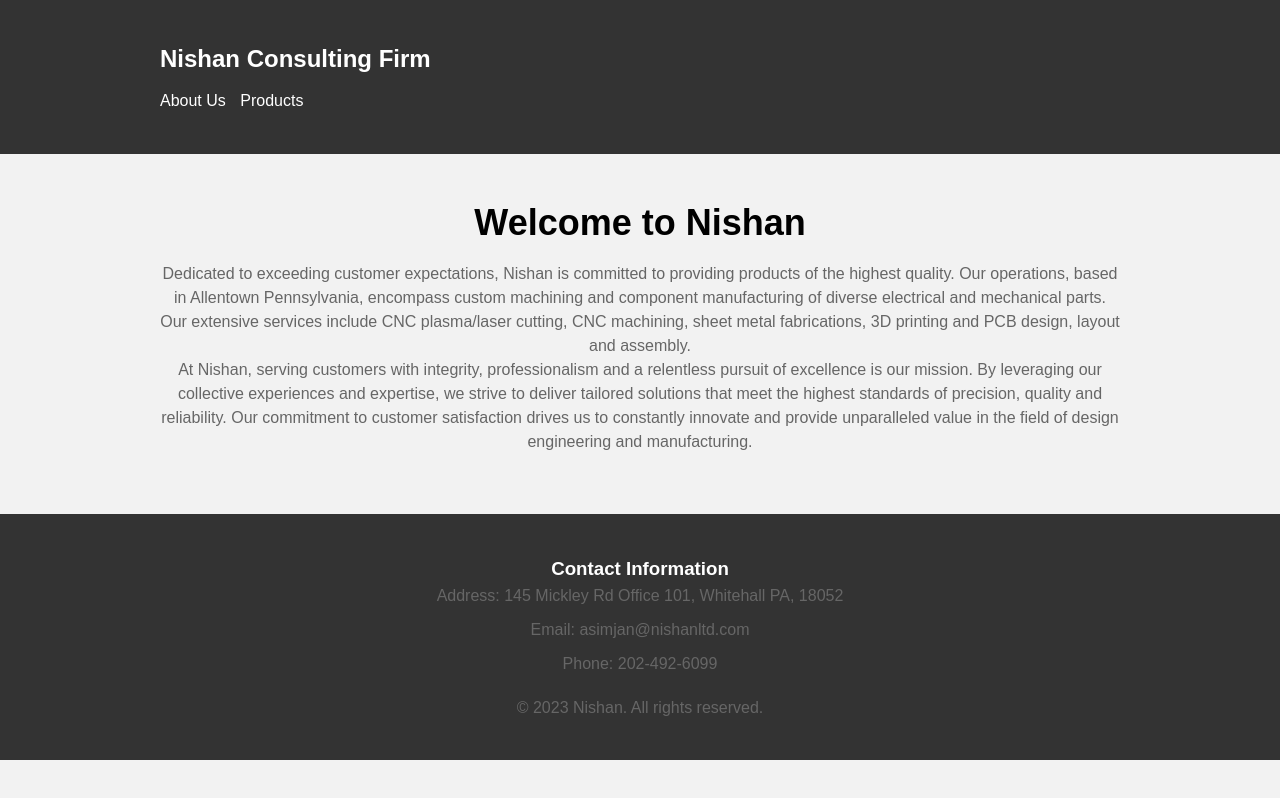
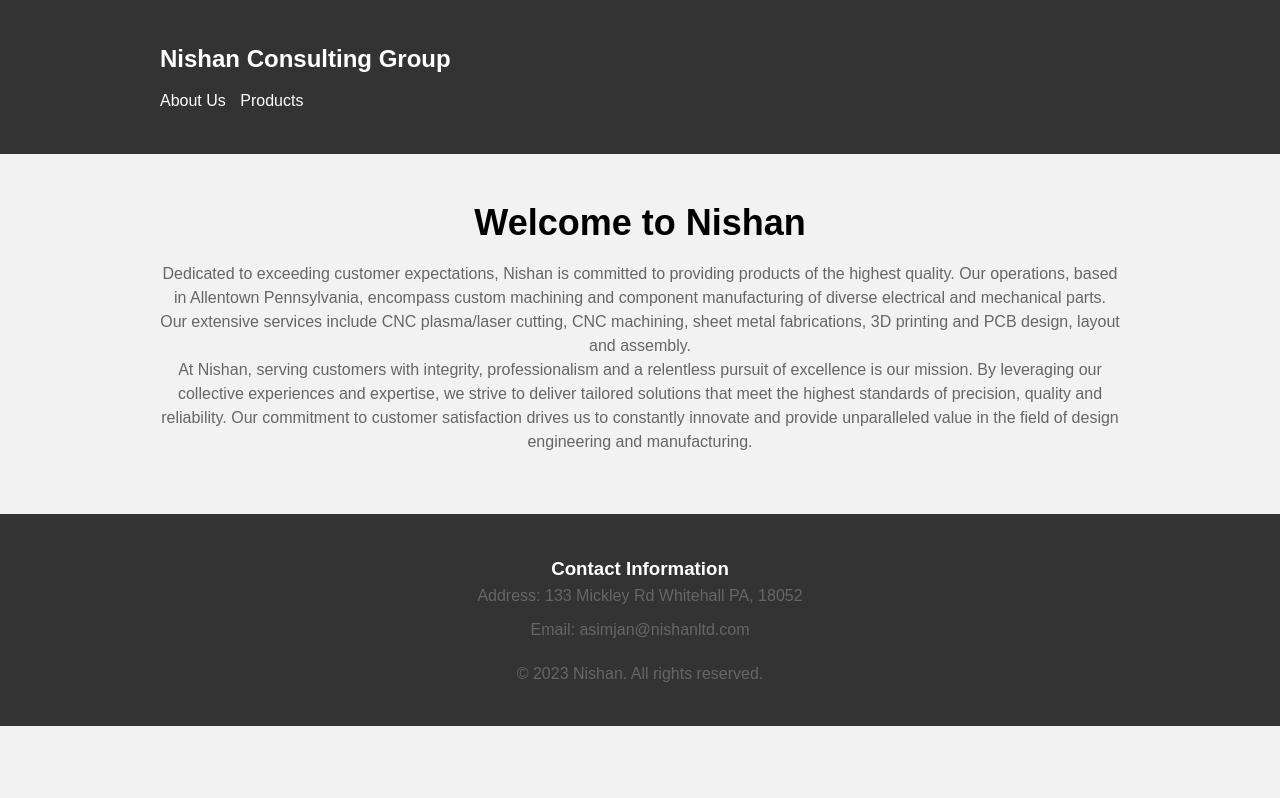
Before and after one commit to yousufkanan/NishanLLC, a plain HTML site: page index.html in a window 1280 px wide. Drawn offline with Linux system fonts and the light colour scheme.

Commit message:
revisions

```diff
--- a/index.html
+++ b/index.html
@@ -4,7 +4,7 @@
 <head>
     <meta charset="UTF-8">
     <meta name="viewport" content="width=device-width, initial-scale=1.0">
-    <title>Nishan Consulting Firm</title>
+    <title>Nishan Consulting Group</title>
     <link rel="stylesheet" href="styles.css">
     <style>
         /* Add custom styles here */
@@ -113,7 +113,7 @@
 <body>
     <header>
         <div class="container">
-            <h1><a href="index.html" style="color: white; text-decoration: none;">Nishan Consulting Firm</a></h1>
+            <h1><a href="index.html" style="color: white; text-decoration: none;">Nishan Consulting Group</a></h1>
             <nav>
                 <ul>
                     <li><a href="about_us.html">About Us</a></li>
@@ -161,9 +161,8 @@
             <!-- Footer Content -->
             <div class="footer-info">
                 <h3>Contact Information</h3>
-                <p>Address: 145 Mickley Rd Office 101, Whitehall PA, 18052</p>
+                <p>Address: 133 Mickley Rd  Whitehall PA, 18052</p>
                 <p>Email: asimjan@nishanltd.com</p>
-                <p>Phone: 202-492-6099</p>
             </div>
             <p>&copy; 2023 Nishan. All rights reserved.</p>
 
```
Also changed, not shown: Fastners.html (+2 -3 lines), about_us.html (+2 -3 lines), machining.html (+2 -3 lines), printed_circut_board.html (+2 -3 lines), welding.html (+2 -3 lines).
